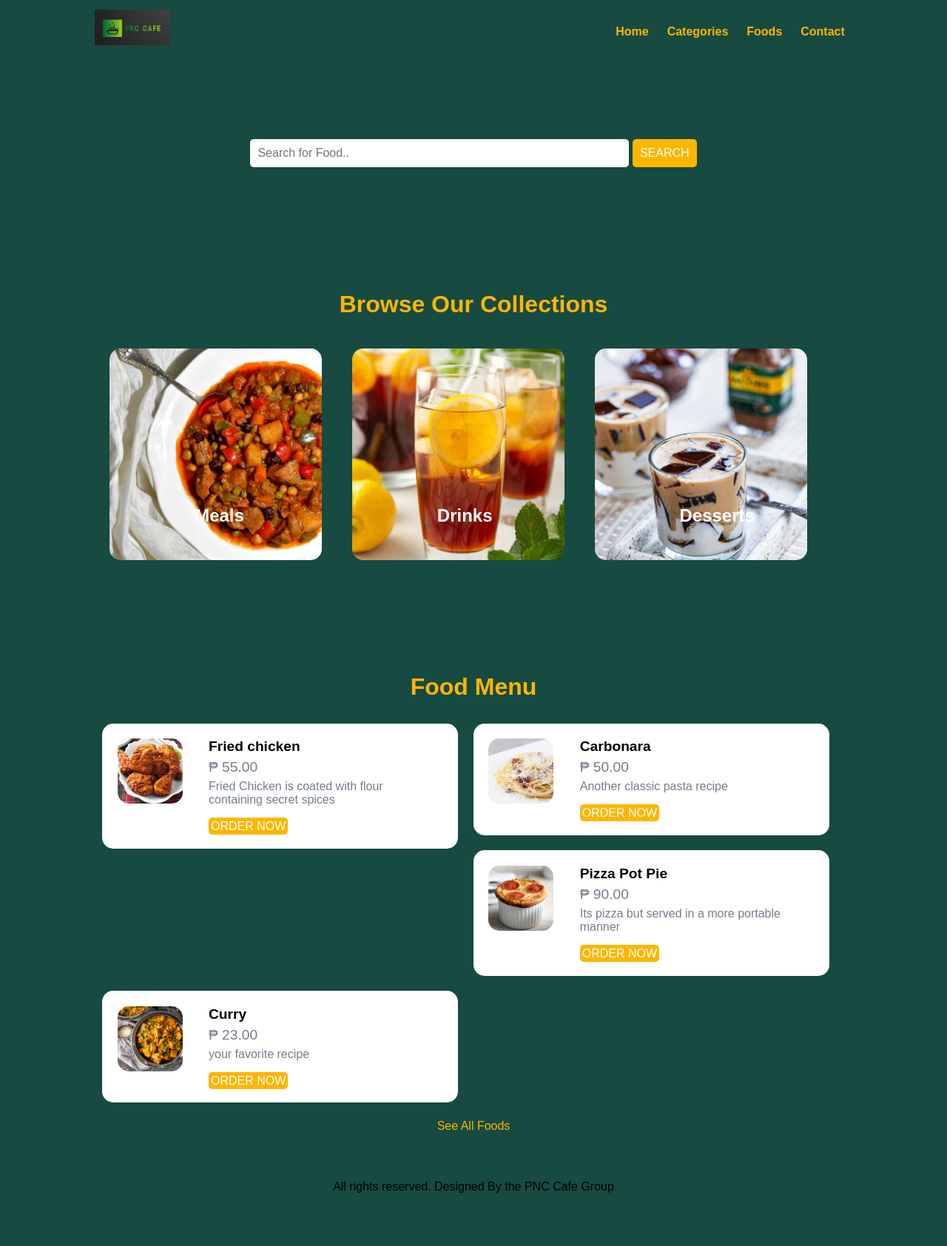
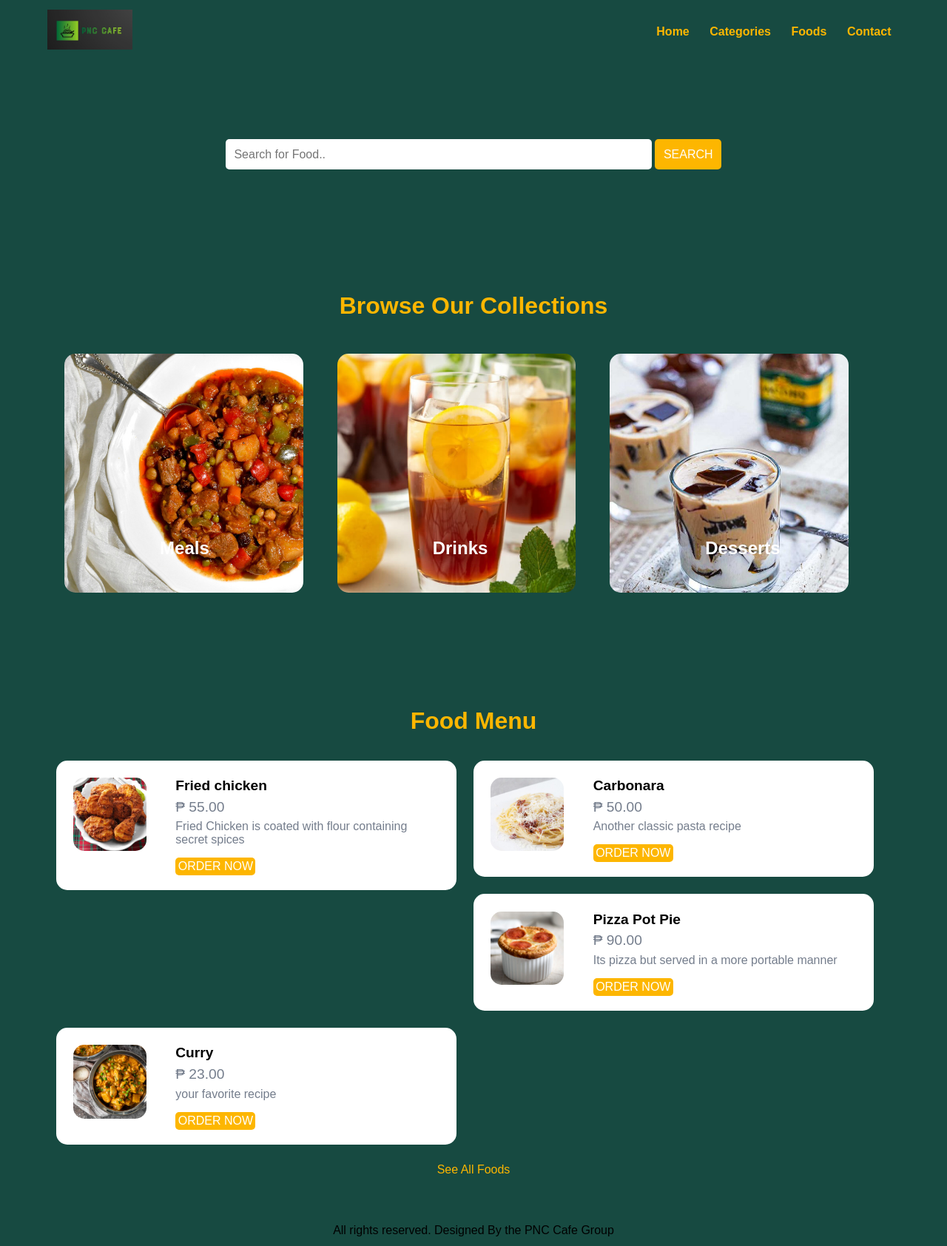
Before and after one commit to MaryM-C/Food-Cafe, a PHP site: page /food-order/ in a window 1280 px wide. Shown: the whole page at 74% size. Before the commit the page ends 1612 px from the top, so only its background shows below. Run offline with PHP 8.4, Linux system fonts and the light colour scheme; data comes from the database, SQL or seed files in the repository.

Commit message:
Updated CSS

```diff
--- a/food-order/css/admin.css
+++ b/food-order/css/admin.css
@@ -8,7 +8,7 @@
 
 .wrapper{
     padding: 1%;
-    width: 80%;
+    width: 90%;
     margin: 0 auto;
 }
 
--- a/food-order/css/style.css
+++ b/food-order/css/style.css
@@ -11,7 +11,7 @@ body, section.food-menu {
     background: #174A41;
 }
 .container{
-    width: 80%;
+    width: 90%;
     margin: 0 auto;
     padding: 1%;
 
```
